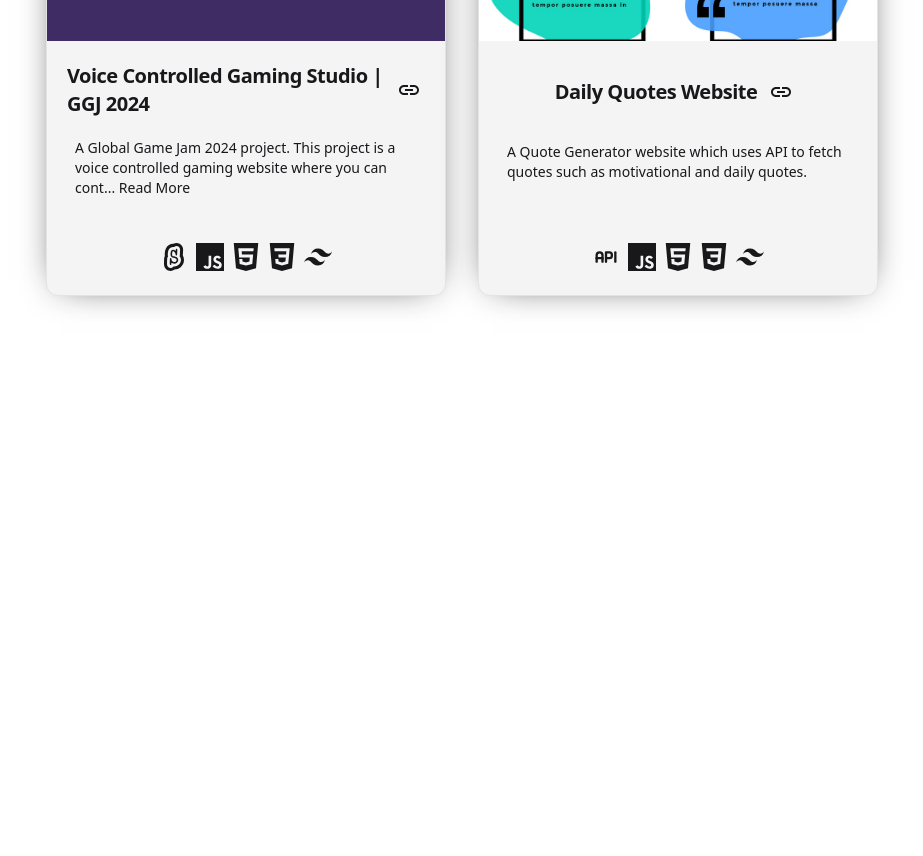
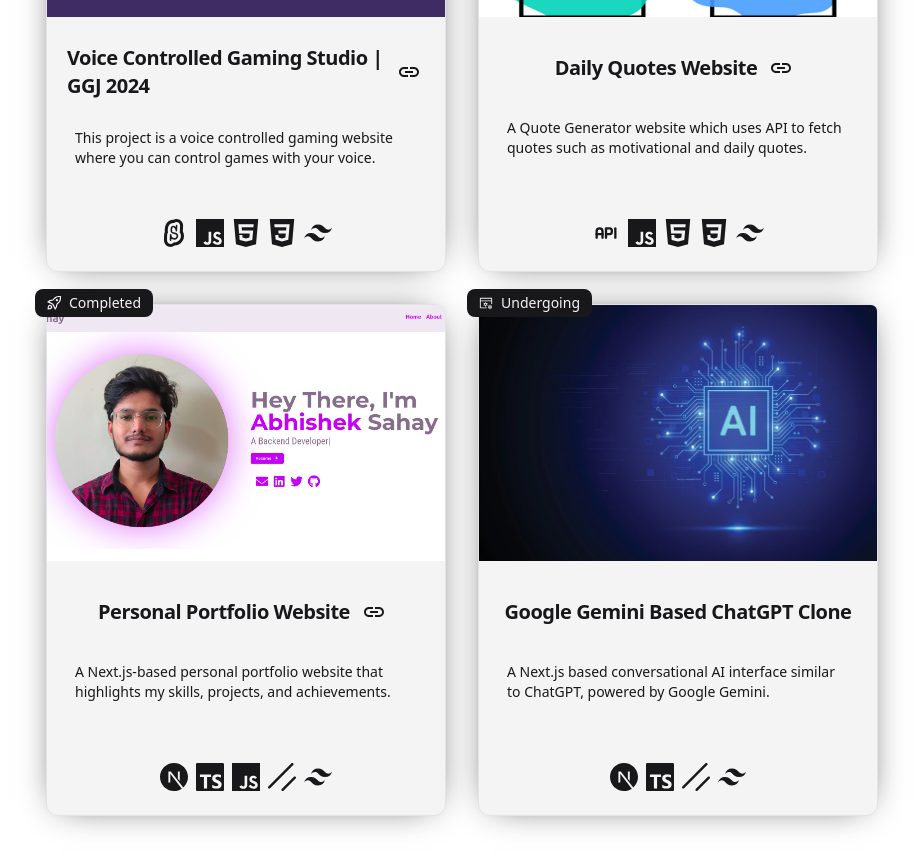
Before and after one commit to abhi5hek001/next-portfolio, a Next.js app: page /projects in a window 1280 px wide. Shown: the part 360-1216 px from the top of the page, without its empty margins (178-1101 px from the left). Before the commit the page ends 800 px from the top, so only its background shows below. Built offline with nearby package versions, Linux system fonts and the light colour scheme; a web font is replaced by a local one.

Commit message:
added more projects

```diff
--- a/app/projects/page.tsx
+++ b/app/projects/page.tsx
@@ -3,16 +3,20 @@
 import Template from '@/app/projects/template';
 import { Card, CardContent, CardDescription, CardFooter, CardHeader, CardTitle } from '@/app/components/ui/card';
 import Image from 'next/image';
-import ggjImage from '@/public/projects/ggj.webp'
-import quotesWebsiteImage from '@/public/projects/quotes-website.webp'
+import ggjImage from '@/public/projects/ggj.webp';
+import chatClone from '@/public/projects/chatgpt-clone.webp';
+import quotesWebsiteImage from '@/public/projects/quotes-website.webp';
+import portfolioImage from '@/public/projects/portfolio.webp';
 import { MdLink } from "react-icons/md";
-import { SiCss3, SiHtml5, SiJavascript, SiScratch, SiTailwindcss } from 'react-icons/si';
+import { SiCss3, SiHtml5, SiJavascript, SiNextdotjs, SiScratch, SiShadcnui, SiTailwindcss, SiTypescript } from 'react-icons/si';
 import { TbApi } from "react-icons/tb";
+import { VscServerProcess } from "react-icons/vsc";
+import { GrDeploy } from "react-icons/gr";
 
 const projectList = [
     {
         title: 'Voice Controlled Gaming Studio | GGJ 2024',
-        description: 'A Global Game Jam 2024 project. This project is a voice controlled gaming website where you can control games with your voice.',
+        description: 'This project is a voice controlled gaming website where you can control games with your voice.',
         image: ggjImage,
         link: 'https://abhi5hek001.github.io/Gaming-Hub/',
         icons: [
@@ -22,6 +26,7 @@
             SiCss3,
             SiTailwindcss,
         ],
+        status: { text: "Completed" },
     },
     {
         title: 'Daily Quotes Website',
@@ -35,20 +40,56 @@
             SiCss3,
             SiTailwindcss,
         ],
+        status: { text: "Completed" },
     },
-]
+    {
+        title: 'Personal Portfolio Website',
+        description: 'A Next.js-based personal portfolio website that highlights my skills, projects, and achievements.',
+        image: portfolioImage,
+        link: 'https://next-portfolio-zeta-five.vercel.app/',
+        icons: [
+            SiNextdotjs,
+            SiTypescript,
+            SiJavascript,
+            SiShadcnui,
+            SiTailwindcss,
+        ],
+        status: { text: "Completed" },
+    },
+    {
+        title: 'Google Gemini Based ChatGPT Clone',
+        description: 'A Next.js based conversational AI interface similar to ChatGPT, powered by Google Gemini.',
+        image: chatClone,
+        link: '',
+        icons: [
+            SiNextdotjs,
+            SiTypescript,
+            SiShadcnui,
+            SiTailwindcss,
+        ],
+        status: { text: "Undergoing"},
+    },
+];
 
 export default function About() {
-
     return (
         <section className="flex flex-wrap px-2 items-center justify-center w-full h-[80vh]">
             <Template>
                 <div className='flex justify-center flex-wrap gap-8 my-10 sm:mx-5 md:mx-15 lg:mx-20'>
+                    {projectList.map((project, idx) => (
+                        <Card
+                            key={idx}
+                            className="relative w-[25em] h-[32em] flex flex-col gap-5 justify-between shadow-[0_0px_35px_-15px_rgba(0,0,0,0.9)] hover:shadow-2xl shadow-primary items-center bg-secondary"
+                        >
+                            <div
+                                className={`absolute -top-4 -left-3 z-10 flex items-center gap-1 px-3 py-1 rounded-lg text-sm font-medium text-secondary bg-accent-foreground`}
+                            >
                                 {
-                        projectList.map((project, idx) => {
-                            return (
-                                <Card key={idx} className='w-[25em] h-[32em] flex flex-col gap-5 flex-wrap justify-between shadow-[0_0px_35px_-15px_rgba(0,0,0,0.9)] hover:shadow-2xl shadow-primary items-center bg-secondary'>
-                                    <CardHeader className='w-full h-64 relative'>
+                                    project.status.text === 'Completed' ? <GrDeploy className="mr-1" /> : <VscServerProcess className="mr-1" />
+                                }
+                                {project.status.text}
+                            </div>
+                            <CardHeader className="w-full h-64 relative">
                                 <Image
                                     src={project.image}
                                     alt="Image Not Found"
@@ -57,25 +98,28 @@
                                     className="rounded-t-md"
                                 />
                             </CardHeader>
-                                    <CardTitle className='text-primary text-xl px-5'>
-                                        <a href={project.link} className='flex justify-center items-center gap-1'>
-                                            {project.title} <MdLink className='h-6 w-10 text-accent-foreground hover:scale-125 transition-all duration-200' />
+                            <CardTitle className="text-primary text-xl px-5">
+                                <a key={project.title} href={project.link} className="flex justify-center items-center gap-1">
+                                    {project.title}
+                                    {
+                                        project.status.text === "Completed" ? <MdLink className="h-6 w-10 text-accent-foreground hover:scale-125 transition-all duration-200" /> : ""
+                                    }
                                 </a>
                             </CardTitle>
-                                    <CardContent className='px-5'>
-                                        <CardDescription className='text-accent-foreground px-2'>
-                                            {project.description.length > 100 ? project.description.trim().slice(0, 100) + '... Read More' : project.description.trim()}
+                            <CardContent className="px-5">
+                                <CardDescription className="text-accent-foreground px-2">
+                                    {project.description.length > 100
+                                        ? project.description.trim().slice(0, 100) + '... Read More'
+                                        : project.description.trim()}
                                 </CardDescription>
                             </CardContent>
-                                    <CardFooter className='flex gap-2'>
+                            <CardFooter className="flex flex-wrap gap-2">
                                 {project.icons.map((Icon, i) => (
                                     <Icon key={i} className="w-7 h-7 text-primary" />
                                 ))}
                             </CardFooter>
                         </Card>
-                            )
-                        })
-                    }
+                    ))}
                 </div>
             </Template>
         </section>
```
Also changed, not shown: public/projects/chatgpt-clone.webp (added), public/projects/portfolio.webp (added). Lines whose indentation alone changed are shown as unchanged.
